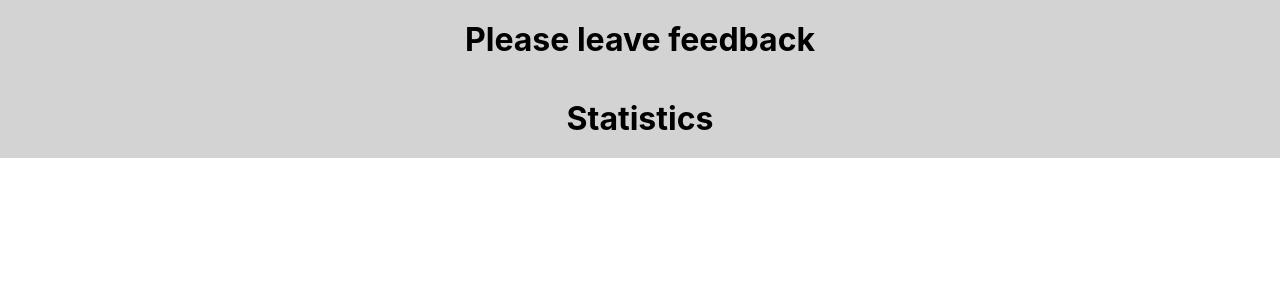
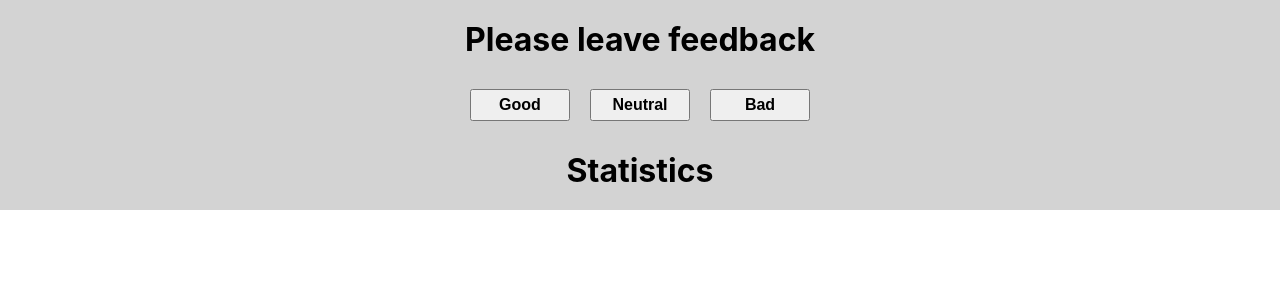
Before and after one commit to olegkrop/goit-react-hw-04-feedback, a React (Create React App) app: page / in a window 1280 px wide. Shown: the top 300 px of the page. Built offline with nearby package versions, Linux system fonts and the light colour scheme.

Commit message:
feat: feedback buttons

```diff
--- a/src/components/App.jsx
+++ b/src/components/App.jsx
@@ -1,32 +1,41 @@
 import React, { Component } from 'react';
 import { Section } from './Section/Section';
+import { FeedbackOptions } from './FeedbackOptions/FeedbackOptions';
+
 import style from './App.module.css';
 
 export class App extends Component {
+  static defaultProps = {
+    good: 0,
+    neutral: 0,
+    bad: 0,
+    totalFeedback: 0,
+    positiveFeedback: 0,
+  };
+
+  state = {
+    good: this.props.good,
+    neutral: this.props.neutral,
+    bad: this.props.bad,
+  };
+
+  handleFeedback = button => {
+    const { name } = button.currentTarget;
+    this.setState(state => ({
+      [name]: ++state[name],
+    }));
+  };
+
   render() {
     return (
       <>
         <div className={style.app}>
-          <Section title="Please leave feedback"></Section>
+          <Section title="Please leave feedback">
+            <FeedbackOptions options={this.state} />
+          </Section>
           <Section title="Statistics"></Section>
         </div>
       </>
     );
   }
 }
-// export const App = () => {
-//   return (
-//     <div
-//       style={{
-//         height: '100vh',
-//         display: 'flex',
-//         justifyContent: 'center',
-//         alignItems: 'center',
-//         fontSize: 40,
-//         color: '#010101',
-//       }}
-//     >
-//       React homework template
-//     </div>
-//   );
-// };
--- /dev/null
+++ b/src/components/FeedbackOptions/FeedbackOptions.jsx
@@ -0,0 +1,34 @@
+import React, { Component } from 'react';
+import PropTypes from 'prop-types';
+import style from './FeedbackOptions.module.css';
+
+export class FeedbackOptions extends Component {
+  render() {
+    const { options, onLeaveFeedback } = this.props;
+    const stateOptions = Object.keys(options);
+    function capitalizeFirstLetter(string) {
+      return string.charAt(0).toUpperCase() + string.slice(1);
+    }
+    return (
+      <>
+        <div>
+          {stateOptions.map(option => (
+            <button
+              className={style.feedback}
+              type="button"
+              onClick={onLeaveFeedback}
+              name={option}
+            >
+              {capitalizeFirstLetter(option)}
+            </button>
+          ))}
+        </div>
+      </>
+    );
+  }
+}
+
+FeedbackOptions.propTypes = {
+  options: PropTypes.object,
+  onLeaveFeedback: PropTypes.func,
+};
--- /dev/null
+++ b/src/components/FeedbackOptions/FeedbackOptions.module.css
@@ -0,0 +1,8 @@
+.feedback {
+    margin: 10px 10px;
+    width: 100px;
+    padding: 5px 0;
+    font-weight: 700;
+    font-size: 16px;
+    cursor: pointer;
+}
```
